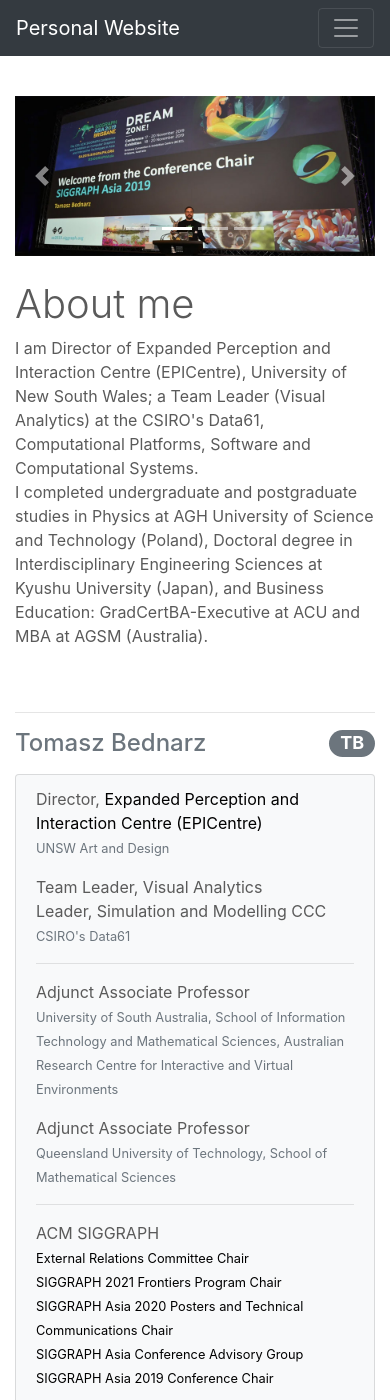
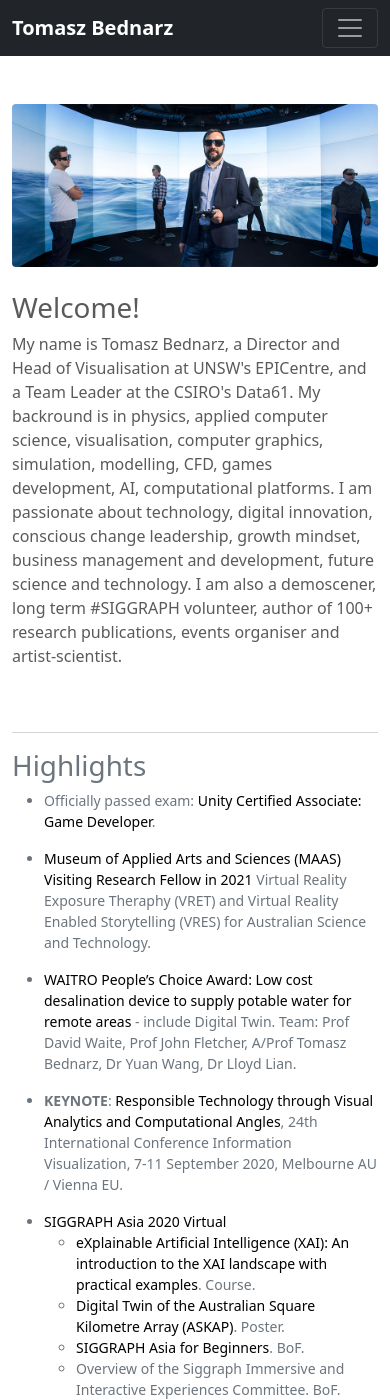
Before and after one commit to tomaszbednarz/tomaszbednarz.github.io, a Jekyll site: the page built from index.md, in a window 390 px wide and 1400 px high. Built offline with Jekyll 4.4.1, drawn with Linux system fonts in a browser that asks for light colours; some of the changed text lies outside the part shown.

Commit message:
index.html refresh

```diff
--- a/_includes/footer.html
+++ b/_includes/footer.html
@@ -1 +1,13 @@
-HELLO from footer.html
+
+
+{% comment %}
+<footer class="text-muted py-5">
+    <div class="container">
+        <p class="float-end mb-1">
+            <a href="#">Back to top</a>
+        </p>
+        <p class="mb-1">Album example is &copy; Bootstrap, but please download and customize it for yourself!</p>
+        <p class="mb-0">New to Bootstrap? <a href="/">Visit the homepage</a> or read our <a href="../getting-started/introduction/">getting started guide</a>.</p>
+    </div>
+</footer>
+{% endcomment %}
--- a/_includes/head.html
+++ b/_includes/head.html
@@ -9,25 +9,20 @@
     <link href="https://cdn.jsdelivr.net/npm/bootstrap@5.0.0-beta1/dist/css/bootstrap.min.css" rel="stylesheet" integrity="sha384-giJF6kkoqNQ00vy+HMDP7azOuL0xtbfIcaT9wjKHr8RbDVddVHyTfAAsrekwKmP1" crossorigin="anonymous">
 
     <style>
-        .bd-placeholder-img {
-          font-size: 1.125rem;
-          text-anchor: middle;
-          -webkit-user-select: none;
-          -moz-user-select: none;
-          user-select: none;
-        }
-
-        @media (min-width: 768px) {
-          .bd-placeholder-img-lg {
-            font-size: 3.5rem;
-          }
-        }
-
         body {
             min-height: 75rem;
-            padding-top: 4.5rem;
+            padding-top: 3.5rem; /* 56px;  4.5rem; */
+            color: #5a5a5a;
         }
-
+        /*
+        .container {
+             max-width: 960px;
+        }
+        */
+        /* Hyperlinks */
+        a, a:visited, a:hover { color: #000; text-decoration: none; }
+        a.nav, a.nav:visited { color: #888; font-weight: normal; }
+        a:hover, a.nav:hover { color: #33f; }
     </style>
 
     <!--link href="/zero.css" rel="stylesheet"-->
--- a/_layouts/default.html
+++ b/_layouts/default.html
@@ -1,18 +1,12 @@
 <!DOCTYPE html>
 <html>
-
   {% include head.html %}
-
   <body>
-
     {% include header.html %}
-
     <main class="container">
       {{ content }}
-    </main><!-- /.container -->
-
+    </main>
     {% include footer.html %}
-
     <!-- JavaScript Bundle with Popper -->
     <script src="https://cdn.jsdelivr.net/npm/bootstrap@5.0.0-beta1/dist/js/bootstrap.bundle.min.js" integrity="sha384-ygbV9kiqUc6oa4msXn9868pTtWMgiQaeYH7/t7LECLbyPA2x65Kgf80OJFdroafW" crossorigin="anonymous"></script>
   </body>
--- a/_layouts/home.html
+++ b/_layouts/home.html
@@ -7,6 +7,82 @@
 <hr />
 {% endcomment %}
 
-<div class="bg-light p-5 rounded">
-{{ content }}
+<div class="row align-items-center my-5">
+    <div class="col-lg-7">
+        <img class="img-fluid rounded mb-4 mb-lg-0" src="/images/home-carousel/c1.jpg" alt="">
+    </div>
+    <div class="col-lg-5">
+        {% for section in page.sections %}
+        {% if section.section_id == "about_text" %}
+        <h1 class="font-weight-light">{{ section.title }}</h1>
+        <p>{{ section.content }}</p>
+        {% endif %}
+        {% endfor %}
+    </div>
 </div>
+<hr />
+<div class="row">
+    <div class="col-lg-8">
+        <small class="text-muted">
+        {{ content }}
+        </small>
+    </div>
+    <div class="col-md-4">
+        <h4 class="d-flex justify-content-between align-items-center mb-3">
+            <span class="text-muted">About me</span>
+            <span class="badge rounded-pill bg-secondary">TB</span>
+        </h4>
+        <ul class="list-group mb-3">
+
+            <li class="list-group-item d-flex justify-content-between lh-condensed bg-light">
+              <div>
+
+                <p>Director, <a href="http://epicentre.matters.today">Expanded Perception and Interaction Centre (EPICentre)</a><br />
+                  <small class="text-muted">UNSW Art and Design</small></p>
+
+                <p>Team Leader, Visual Analytics<br />
+                  Leader, Simulation and Modelling CCC<br />
+                    <small class="text-muted">CSIRO's Data61</small></p>
+
+                <hr />
+
+                <p>Adjunct Associate Professor<br />
+                  <small class="text-muted">University of South Australia, School of Information Technology and Mathematical Sciences,
+                    Australian Research Centre for Interactive and Virtual Environments
+                  </small></p>
+
+                {% comment %}
+                <p>Adjunct Associate Professor<br />
+                  <small class="text-muted">Queensland University of Technology, School of Mathematical Sciences
+                  </small></p>
+                {% endcomment %}
+
+                <hr />
+
+                <p>ACM SIGGRAPH<br />
+                  <small class="text-muted">
+                    <a href="https://www.siggraph.org/external-relations-committee/">External Relations Committee Chair</a><br />
+                    <a href="https://s2021.siggraph.org/siggraph-2021-committee/">SIGGRAPH 2021 Frontiers Program Chair</a><br />
+                    <a href="https://sa2020.siggraph.org/en/about-us/siggraph-asia-2020-committee/posters-technical-communications-committee">SIGGRAPH Asia 2020 Posters and Technical Communications Chair</a><br />
+                    <a href="https://sa2020.siggraph.org/en/about-us/siggraph-asia-2020-committee">SIGGRAPH Asia Conference Advisory Group</a><br />
+                    <a href="https://sa2019.siggraph.org/">SIGGRAPH Asia 2019 Conference Chair</a><br />
+                  </small></p>
+
+                <hr />
+
+                <p>LINKS<br />
+                  <small class="text-muted">
+                    LinkedIn <a href="http://au.linkedin.com/in/tomaszpbednarz">@tomaszpbednarz</a><br />
+                    Twitter <a href="https://twitter.com/tomaszbednarz">@tomaszbednarz</a><br />
+                    Instagram <a href="http://instagram.com/tomaszbednarz">@tomaszbednarz</a><br />
+                    ORCID <a href="https://orcid.org/0000-0001-9240-0922">0000-0001-9240-0922</a>
+                  </small>
+                </p>
+
+              </div>
+            </li>
+        </ul>
+
+    </div>
+</div>
+<hr />
--- /dev/null
+++ b/index.md
@@ -0,0 +1,82 @@
+---
+title: Home
+sections:
+  - section_id: carousel
+    images:
+      - image: /images/home-carousel/c1.jpg
+        description: C1
+      - image: /images/home-carousel/c4.jpg
+        description: C2
+      - image: /images/home-carousel/c2.jpg
+        description: C3
+      - image: /images/home-carousel/c3.jpg
+        description: C4
+    carousel_indicators: true
+    carousel_control_prev: true
+    carousel_control_next: true
+  - section_id: about_text
+    title: Welcome!
+    content: |-
+        My name is Tomasz Bednarz, a Director and Head of Visualisation at UNSW's EPICentre, and a Team Leader at the CSIRO's Data61.
+        My backround is in physics, applied computer science, visualisation, computer graphics, simulation, modelling, CFD, games development, AI, computational platforms.
+        I am passionate about technology, digital innovation, conscious change leadership, growth mindset, business management and development, future science and technology.
+        I am also a demoscener, long term #SIGGRAPH volunteer, author of 100+ research publications, events organiser and artist-scientist.
+layout: home
+---
+
+# Highlights
+
+- Officially passed exam: [Unity Certified Associate: Game Developer](https://www.youracclaim.com/badges/a35a462e-805e-47cb-9161-ca703df83e79/public_url).
+
+- [Museum of Applied Arts and Sciences (MAAS) Visiting Research Fellow in 2021](https://maas.museum/) Virtual Reality Exposure Theraphy (VRET) and Virtual Reality Enabled Storytelling (VRES) for Australian Science and Technology.
+
+- [WAITRO People's Choice Award: Low cost desalination device to supply potable water for remote areas](https://www.inside.unsw.edu.au/innovation-and-engagement/low-cost-desalination-device-supply-potable-water-remote-areas) - include Digital Twin. Team: Prof David Waite, Prof John Fletcher, A/Prof Tomasz Bednarz, Dr Yuan Wang, Dr Lloyd Lian.
+
+- **KEYNOTE**: [Responsible Technology through Visual Analytics and Computational Angles](http://www.graphicslink.co.uk/IV2020/IV2020_progV12A_BookAbstractV12A.pdf), 24th International Conference Information Visualization, 7-11 September 2020, Melbourne AU / Vienna EU.
+
+- [SIGGRAPH Asia 2020 Virtual](https://sa2020.siggraph.org/)
+  - [eXplainable Artificial Intelligence (XAI): An introduction to the XAI landscape with practical examples](https://doi.org/10.1145/3415263.3419166). Course.
+  - [Digital Twin of the Australian Square Kilometre Array (ASKAP)](https://doi.org/10.1145/3415264.3425462). Poster.
+  - [SIGGRAPH Asia for Beginners](https://www.facebook.com/1637237733161220/videos/726708631590421). BoF.
+  - Overview of the Siggraph Immersive and Interactive Experiences Committee. BoF.
+  - Extended Reality and Education (ED-XR 2020 meeting). BoF.
+
+- Event [6th Australia-Spain Research Forum BIG DATA SRAP-IEAP](https://srap-ieap.org/programa-completo-e-inscripcion-on-line-para-el-srap-ieap-forum-2020-big-data/)
+  - Invited talk: [Visual Microscope on Big Data - Expanding Perception and Interaction through Visual Analytics Approaches](https://tomaszbednarz.net/#).
+
+- DARK EDEN 6-8 November 2020
+  - Realtime Utopias: Demoscene, creativity driven by limitations.
+  - "In that Tyrant's pow'r": Artbots and collisions with social crisis.
+
+- [SIGGRAPH 2020](https://s2020.siggraph.org/), August 2020:
+  - Through Digital Innovation Angle in Australasia. BoF.
+  - Immersive and Interactive Experiences. BoF.
+  - [Double Vision: Digital Twin applications within Extended Reality](https://dl.acm.org/doi/abs/10.1145/3388529.3407313). Appy Hour.
+
+- ARC Linkage project with Opera Australia on the topic *Transforming rehearsal design using an interactive spatial aesthetic*. Total funding $562k.
+
+- Our EPICentre's [Multi-Modal High-End Visualisation System (HEVS)](http://epicentre.matters.today/hevs/) is officially released !!!
+
+- Invited Talk: Expanded Perception and Interaction for Measurement Science. [APMP 2019 Symposium at the 35th Asia Pacific Metrology Programme General Assembly and Related Meetings](https://www.apmp2019.com.au/symposium/). 4 December 2019, Sydney Australia.
+
+- Article [From the "Dream Zone", SIGGRAPH Asia 2019 inspires great discourse about building humanity into computer graphics](http://www.mynewsdesk.com/sg/pinpoint-pr/pressreleases/from-the-dream-zone-siggraph-asia-2019-inspires-great-discourse-about-building-humanity-into-computer-graphics-2947507).
+
+- [SIGGRAPH Asia 2019](https://sa2019.siggraph.org/), 17-20 November 2019, Brisbane, Australia
+  - [SoS](http://sa2019.conference-program.com/presentation/?id=artg_154&sess=sess136). Art Gallery.
+  - [Non-Euclidean Embeddings for Graph Analytics and Visualisation](https://doi.org/10.1145/3355056.3364585). Poster.
+  - SIGGRAPH Asia for Beginners. IRC Panel.
+
+- EPICentre's [Multi-Modal High-End Visualization System](https://epicentre.matters.today/hevs) wins **BEST DEMO Award** at the [ACM SIGGRAPH VRCAI 2019](https://vrcai.siggraph.org/), 14-16 November 2019, Brisbane, Australia.
+
+- ACM SIGGRAPH VRCAI 2019, 14-16 November 2019, Brisbane, Australia.
+  - [ED-XR 2019 Workshop: Hand-on Introduction to VR](https://vrcai.siggraph.org/edxr/).
+  - [Immersive Analytics using Augmented Reality for Computational Fluid Dynamics Simulations](https://doi.org/10.1145/3359997.3365735).
+  - [A Data-Driven Optimisation Approach to Urban Multi-Site Selection for Public Services and Retails](https://doi.org/10.1145/3359997.3365686).
+  - [Integrating Mixed Reality and Internet of Things as an Assistive Technology for Elderly People Living in a Smart Home](https://doi.org/10.1145/3359997.3365742).
+  - [HoloCity - Exploring the use of augmented reality cityscapes for collaborative understanding of high-volume urban sensor data](https://doi.org/10.1145/3359997.3365734).
+  - [Containerisation as a method for supporting multiple VR visualisation platforms from a single data source](https://doi.org/10.1145/3359997.3365732).
+  - [Multi-Modal High-End Visualization System](https://doi.org/10.1145/3359997.3365731).
+
+- **KEYNOTE**: [25th ACM Symposium on Virtual Reality and Technology (VRST) 2019](http://vrst.acm.org/vrst2019/#keynotes), 12-15 November 2019, Sydney, Australia.
+
+- **KEYNOTE**: [The 16th International Conference on Computer Graphics, Imaging and Visualization (CGiV 2019)](http://www.graphicslink.co.uk/cgiv2019/), 16-19 July 2019, Adelaide.
```
Also changed, not shown: indexx.md (deleted, +0 -31 lines), _includes/header.html (line endings or trailing spaces), indexold.html (renamed from index.html).
